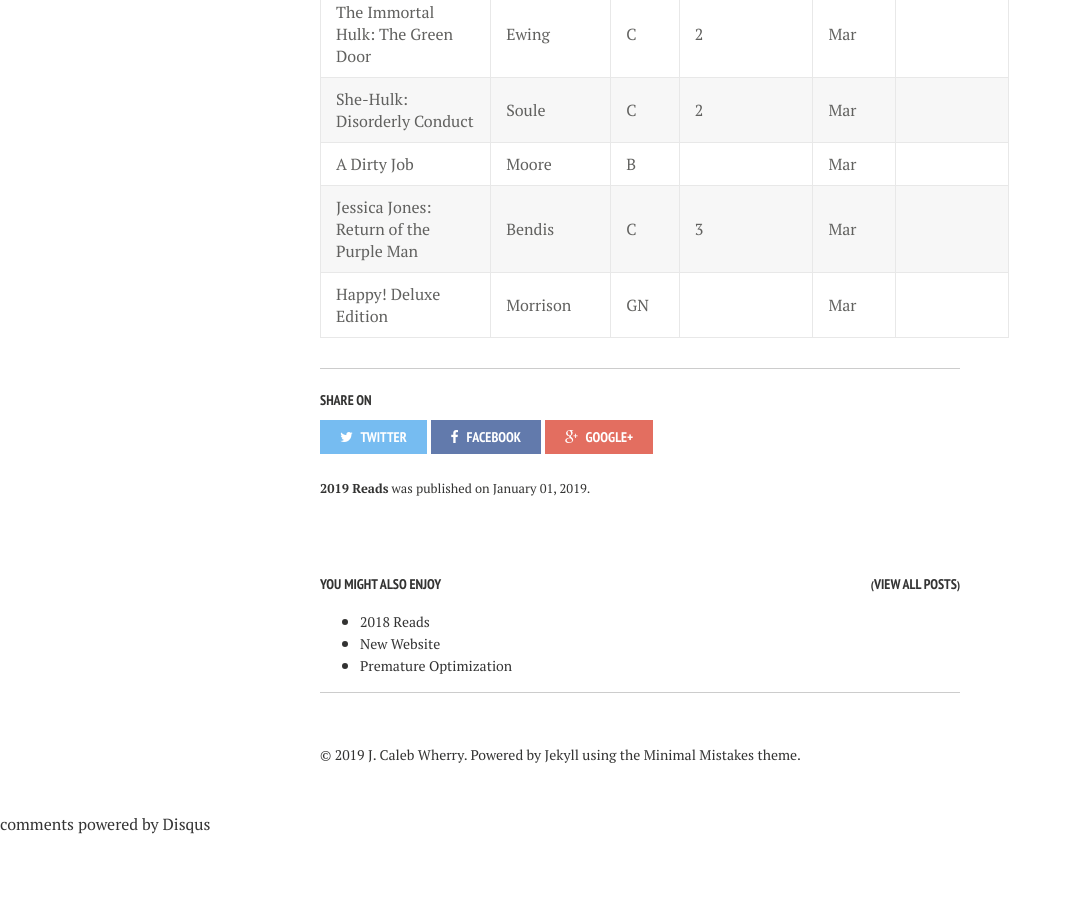
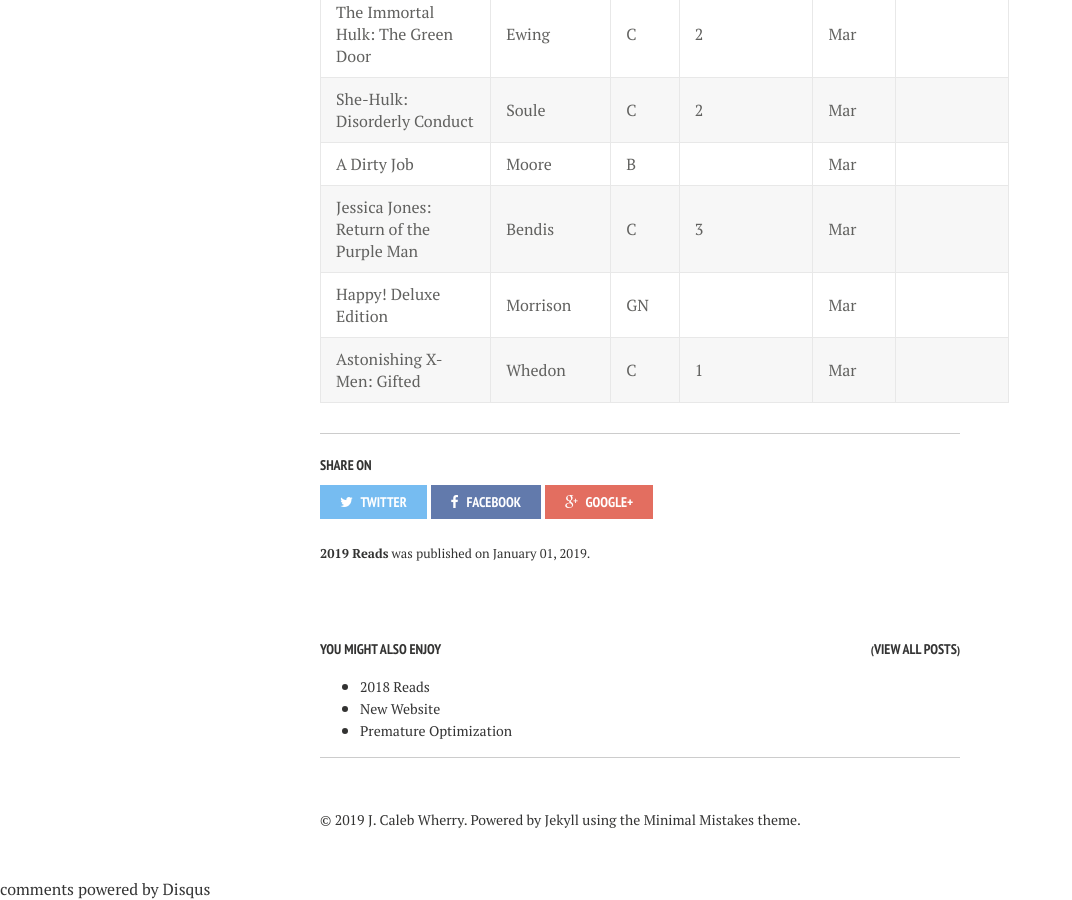
Before and after one commit to calebwherry/calebwherry.github.io, a Jekyll site: the page built from _posts/2019-01-01-2019-Reads.md, in a window 1280 px wide and 900 px high, scrolled down 4290 px. Shown: the whole window, without its empty margins (0-1072 px from the left). Built offline with Jekyll 4.4.1, drawn with Linux system fonts in a browser that asks for light colours; nearby versions of some CDN libraries; comment, search, counter and statistics services are not loaded; before the commit the page ends 5125 px from its top, so only the background shows below that.

Commit message:
Added new 2019 read

```diff
--- a/_posts/2019-01-01-2019-Reads.md
+++ b/_posts/2019-01-01-2019-Reads.md
@@ -90,3 +90,4 @@
 | A Dirty Job                                   | Moore          | B     |              | Mar          |                                               |
 | Jessica Jones: Return of the Purple Man       | Bendis         | C     | 3            | Mar          |                                               |
 | Happy! Deluxe Edition                         | Morrison       | GN    |              | Mar          |                                               |
+| Astonishing X-Men: Gifted                     | Whedon         | C     | 1            | Mar          |                                               |
```
